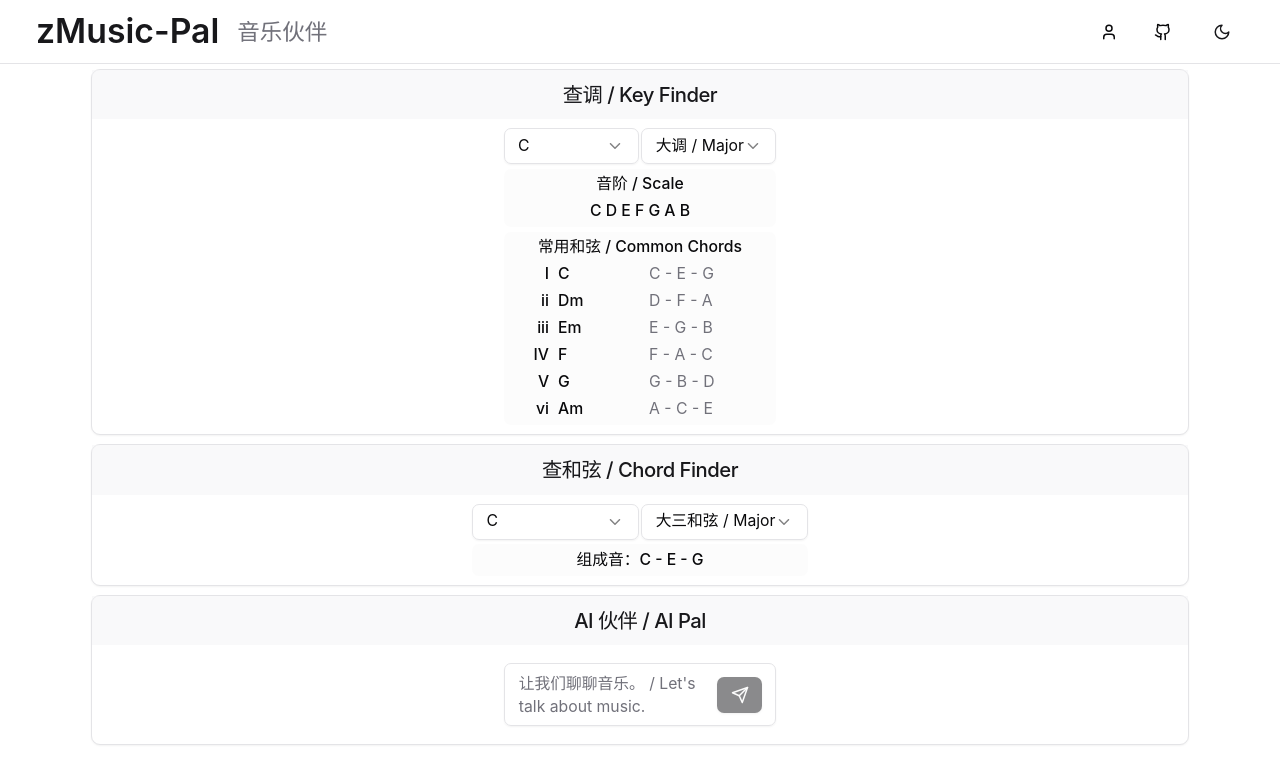
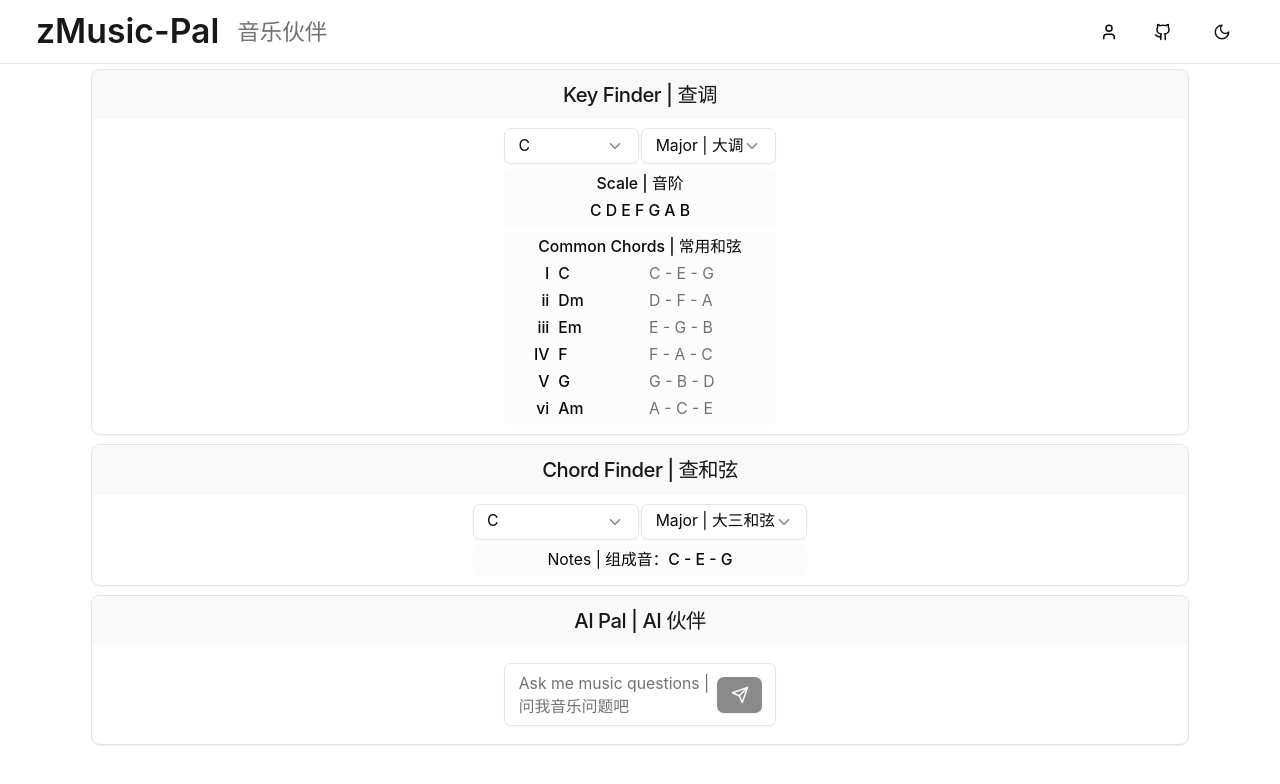
Before and after one commit to zoejane/zmusic-pal, a Next.js app: page / in a window 1280 px wide. Shown: the top 784 px of the page. Built offline with nearby package versions, Linux system fonts and the light colour scheme.

Commit message:
update text to english chinese style

```diff
--- a/components/AIPal.tsx
+++ b/components/AIPal.tsx
@@ -75,7 +75,7 @@ export default function AIPal() {
 
   return (
     <CardWrapper
-      title="AI 伙伴 / AI Pal"
+      title="AI Pal | AI 伙伴"
       className={`flex flex-col ${messages.length === 0 ? "h-auto" : "h-[400px] sm:h-[450px] md:h-[500px]"} w-full`}
     >
       {messages.length > 0 && (
@@ -125,7 +125,7 @@ export default function AIPal() {
             value={input}
             onChange={(e) => setInput(e.target.value)}
             onKeyDown={handleKeyDown}
-            placeholder="让我们聊聊音乐。 / Let's talk about music."
+            placeholder="Ask me music questions | 问我音乐问题吧"
             className="pr-12 resize-none overflow-hidden w-full"
             rows={1}
           />
--- a/components/ChordFinder.tsx
+++ b/components/ChordFinder.tsx
@@ -7,10 +7,10 @@ import { CardWrapper } from "@/components/ui/card-wrapper"
 const rootNotes = ["C", "Db", "D", "Eb", "E", "F", "F#", "G", "Ab", "A", "Bb", "B"]
 
 const chordTypes = [
-  { value: "major", label: "大三和弦 / Major" },
-  { value: "minor", label: "小三和弦 / Minor" },
-  { value: "dim", label: "减三和弦 / Dim" },
-  { value: "aug", label: "增三和弦 / Aug" },
+  { value: "major", label: "Major | 大三和弦" },
+  { value: "minor", label: "Minor | 小三和弦" },
+  { value: "dim", label: "Dim | 减三和弦" },
+  { value: "aug", label: "Aug | 增三和弦" },
 ]
 
 // 音符序列（包含重复的升降号形式，用于计算）
@@ -120,12 +120,12 @@ export function ChordFinder() {
   }, [rootNote, chordType])
 
   return (
-    <CardWrapper title="查和弦 / Chord Finder" className="text-sm">
+    <CardWrapper title="Chord Finder | 查和弦" className="text-sm">
       <div className="space-y-1">
         <div className="grid grid-cols-2 gap-0.5">
           <Select value={rootNote} onValueChange={setRootNote}>
             <SelectTrigger className="h-8">
-              <SelectValue placeholder="选择根音" />
+              <SelectValue placeholder="Root Note | 选择根音" />
             </SelectTrigger>
             <SelectContent>
               {rootNotes.map((note) => (
@@ -137,7 +137,7 @@ export function ChordFinder() {
           </Select>
           <Select value={chordType} onValueChange={setChordType}>
             <SelectTrigger className="h-8">
-              <SelectValue placeholder="选择和弦类型" />
+              <SelectValue placeholder="Chord Type | 选择和弦类型" />
             </SelectTrigger>
             <SelectContent>
               {chordTypes.map(({ value, label }) => (
@@ -150,7 +150,7 @@ export function ChordFinder() {
         </div>
         <div className="bg-muted/30 rounded-md p-1 text-center">
           <p className="text-sm">
-            组成音：<span className="text-foreground font-medium">{chordNotes.join(" - ")}</span>
+            Notes | 组成音：<span className="text-foreground font-medium">{chordNotes.join(" - ")}</span>
           </p>
         </div>
       </div>
--- a/components/KeyFinder.tsx
+++ b/components/KeyFinder.tsx
@@ -7,7 +7,7 @@ import { CardWrapper } from "@/components/ui/card-wrapper"
 const rootNotes = ["C", "Db", "D", "Eb", "E", "F", "F#", "G", "Ab", "A", "Bb", "B"]
 const sharpNotes = ["C", "C#", "D", "D#", "E", "F", "F#", "G", "G#", "A", "A#", "B"]
 const flatNotes = ["C", "Db", "D", "Eb", "E", "F", "Gb", "G", "Ab", "A", "Bb", "B"]
-const scales = ["大调 / Major", "自然小调 / Natural Minor", "和声小调 / Harmonic Minor", "旋律小调 / Melodic Minor"]
+const scales = ["Major | 大调", "Natural Minor | 自然小调", "Harmonic Minor | 和声小调", "Melodic Minor | 旋律小调"]
 
 const scalePatterns = {
   Major: [0, 2, 4, 5, 7, 9, 11],
@@ -26,7 +26,7 @@ function getProperNoteName(index: number, rootNote: string): string {
 }
 
 function generateScale(rootNote: string, scaleType: string): string[] | { ascending: string[]; descending: string[] } {
-  const pattern = scalePatterns[scaleType.split(" / ")[1] as keyof typeof scalePatterns]
+  const pattern = scalePatterns[scaleType.split(" | ")[0] as keyof typeof scalePatterns]
   let rootIndex = flatNotes.indexOf(rootNote)
   if (rootIndex === -1) rootIndex = sharpNotes.indexOf(rootNote)
 
@@ -75,18 +75,18 @@ function generateTriads(
 
 export function KeyFinder() {
   const [rootNote, setRootNote] = useState("C")
-  const [scale, setScale] = useState("大调 / Major")
+  const [scale, setScale] = useState("Major | 大调")
 
   const scaleNotes = useMemo(() => generateScale(rootNote, scale), [rootNote, scale])
   const commonTriads = useMemo(() => generateTriads(scaleNotes, scale), [scaleNotes, scale])
 
   return (
-    <CardWrapper title="查调 / Key Finder" className="text-sm sm:text-base">
+    <CardWrapper title="Key Finder | 查调" className="text-sm sm:text-base">
       <div className="space-y-1">
         <div className="grid grid-cols-2 gap-0.5">
           <Select value={rootNote} onValueChange={setRootNote}>
             <SelectTrigger className="h-8">
-              <SelectValue placeholder="选择音名" />
+              <SelectValue placeholder="Root Note | 选择音名" />
             </SelectTrigger>
             <SelectContent>
               {rootNotes.map((note) => (
@@ -98,7 +98,7 @@ export function KeyFinder() {
           </Select>
           <Select value={scale} onValueChange={setScale}>
             <SelectTrigger className="h-8">
-              <SelectValue placeholder="选择调式" />
+              <SelectValue placeholder="Scale Type | 选择调式" />
             </SelectTrigger>
             <SelectContent>
               {scales.map((s) => (
@@ -110,18 +110,18 @@ export function KeyFinder() {
           </Select>
         </div>
         <div className="bg-muted/30 rounded-md p-1 text-center">
-          <h3 className="font-medium mb-1 text-sm">音阶 / Scale</h3>
+          <h3 className="font-medium mb-1 text-sm">Scale | 音阶</h3>
           {scale.includes("Melodic Minor") ? (
             <>
-              <p className="text-sm mb-0.5">上行: {(scaleNotes as { ascending: string[] }).ascending.join(" ")}</p>
-              <p className="text-sm">下行: {(scaleNotes as { descending: string[] }).descending.join(" ")}</p>
+              <p className="text-sm mb-0.5">Ascending | 上行: {(scaleNotes as { ascending: string[] }).ascending.join(" ")}</p>
+              <p className="text-sm">Descending | 下行: {(scaleNotes as { descending: string[] }).descending.join(" ")}</p>
             </>
           ) : (
             <p className="text-sm font-medium">{(scaleNotes as string[]).join(" ")}</p>
           )}
         </div>
         <div className="bg-muted/30 rounded-md p-1">
-          <h3 className="font-medium mb-1 text-sm text-center">常用和弦 / Common Chords</h3>
+          <h3 className="font-medium mb-1 text-sm text-center">Common Chords | 常用和弦</h3>
           <div className="grid grid-cols-[0.5fr_1fr_1.5fr] gap-x-2 gap-y-1 text-sm">
             {commonTriads.map((triad, index) => (
               <Fragment key={index}>
```
